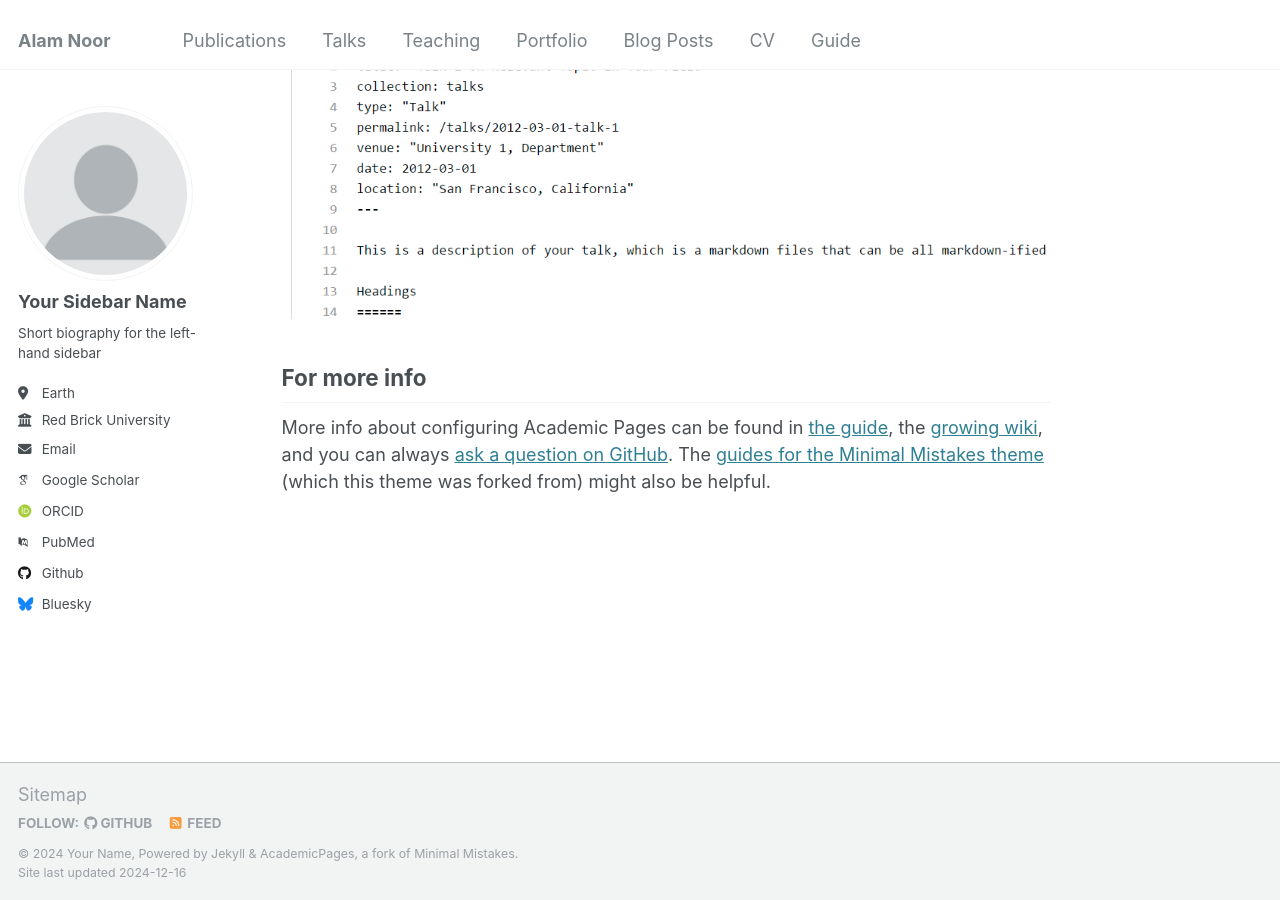
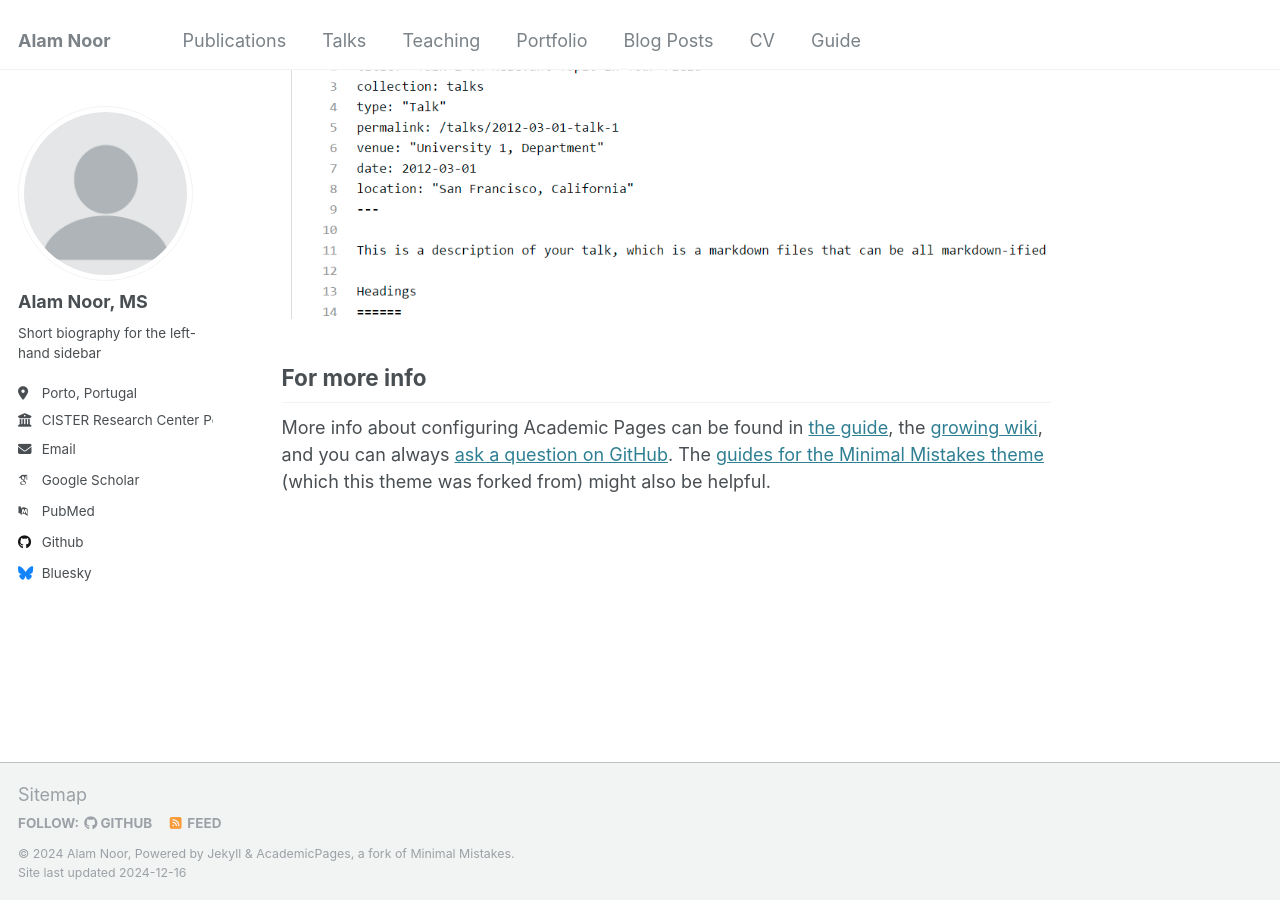
Before and after one commit to Alamnoor/alamnoor.github.io, a Jekyll site: the page built from _pages/about.md, in a window 1280 px wide and 900 px high, scrolled down 2643 px. Built offline with Jekyll 4.4.1, drawn with Linux system fonts in a browser that asks for light colours; some web fonts are replaced.

Commit message:
Update _config.yml

```diff
--- a/_config.yml
+++ b/_config.yml
@@ -10,7 +10,7 @@
 locale                   : "en-US"
 title                    : "Alam Noor"
 title_separator          : "-"
-name                     : &name "Your Name"
+name                     : &name "Alam Noor"
 description              : &description "personal description"
 url                      : https://academicpages.github.io # the base hostname & protocol for your site e.g. "https://[your GitHub username].github.io"
 baseurl                  : "" # the subpath of your site, e.g. "/blog"
@@ -22,19 +22,19 @@ repository               : "academicpages/academicpages.github.io"
 author:
   # Biographic information
   avatar           : "profile.png"
-  name             : "Your Sidebar Name"
+  name             : "Alam Noor, MS"
   pronouns         : # example: "she/her"
   bio              : "Short biography for the left-hand sidebar"
-  location         : "Earth"
-  employer         : "Red Brick University"
+  location         : "Porto, Portugal"
+  employer         : "CISTER Research Center Porto"
   uri              : # URL
-  email            : "none@example.org"
+  email            : "alamn@isep.ipp.pt"
 
   # Academic websites
   arxiv            : # URL - Update with the correct link to your profile
-  googlescholar    : "https://scholar.google.com/citations?user=PS_CX0AAAAAJ"
+  googlescholar    : "https://scholar.google.com/citations?user=8UDMJe8AAAAJ&hl=en"
   impactstory      : # URL
-  orcid            : "http://orcid.org/yourorcidurl"
+  home            : "https://sites.google.com/view/alamnoor/home"
   semantic         : # URL
   pubmed           : "https://www.ncbi.nlm.nih.gov/pubmed/?term=john+snow"
   researchgate     : # URL
```
